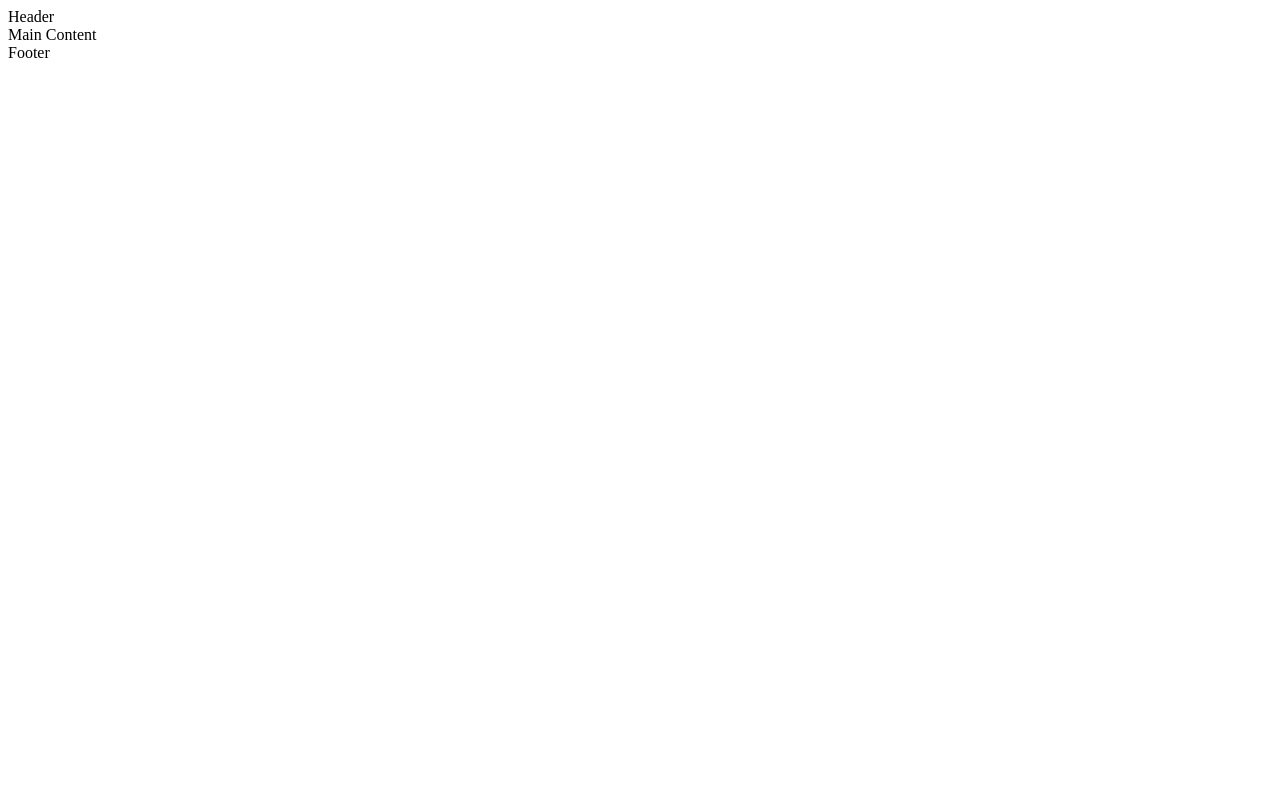
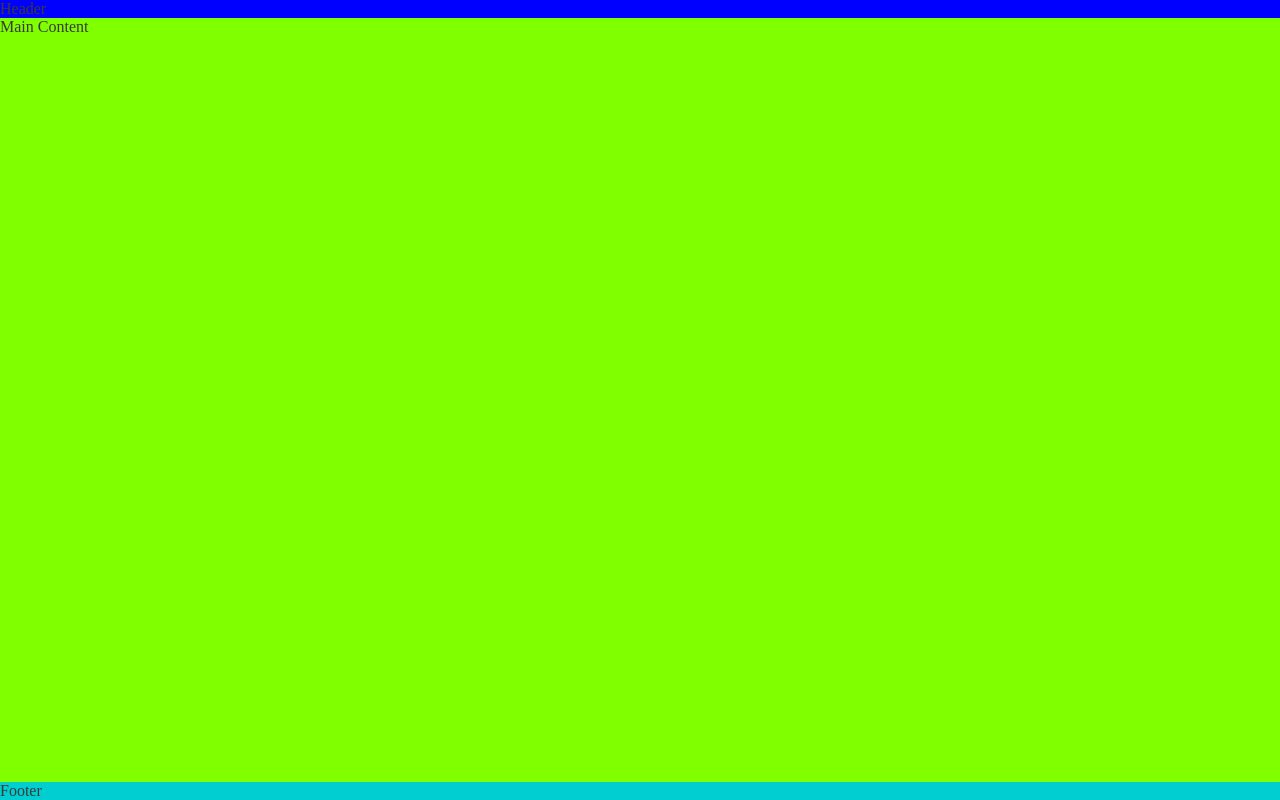
Before and after one commit to mildred-prog/love-running, a plain HTML site: page index.html in a window 1280 px wide. Drawn offline with Linux system fonts and the light colour scheme.

Commit message:
Push footer down using flex styles

```diff
--- /dev/null
+++ b/assets/css/style.css
@@ -0,0 +1,24 @@
+/* Asterix wildcard added to overide default styles*/
+*{
+    padding:0;
+    margin: 0;
+    box-sizing: border-box;
+}
+body{
+    min-height: 100vh;
+    display:flex;
+    flex-direction: column;
+    /*Generic project styles*/
+    color: #3a3a3a;
+}
+header{
+    background-color: blue;
+}
+main{
+    background-color: chartreuse;
+    /*Make main element take any surplus to push the footrr down*/
+    flex: 1 0 auto;
+}
+footer{
+    background-color: darkturquoise;
+}
--- a/index.html
+++ b/index.html
@@ -14,7 +14,8 @@
     <link rel="apple-touch-icon" sizes="180x180" href="assets/favicon/apple-touch-icon.png">
     <link rel="icon" type="image/png" sizes="32x32" href="assets/favicon/favicon-32x32.png">
     <link rel="icon" type="image/png" sizes="16x16" href="assets/favicon/favicon-16x16.png">
-
+     <!--stylesheet-->
+    <link rel="stylesheet" href="assets/css/style.css">
 </head>
 
 <body>
```
